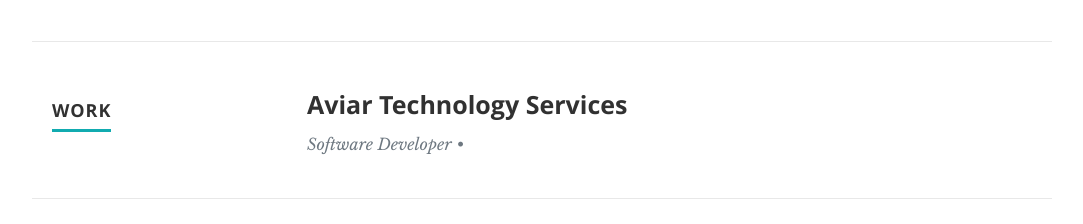
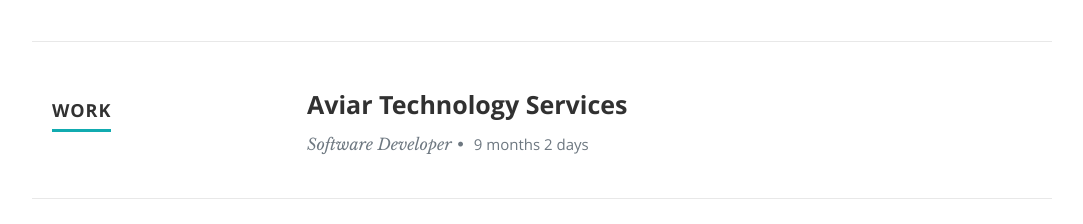
Before and after one commit to Dhinakaran1420/My-Resume, a React (Create React App) app: page / in a window 1280 px wide. Shown: the part 1443-1667 px from the top of the page, without its empty margins (98-1181 px from the left). Built offline with nearby package versions, Linux system fonts and the light colour scheme.

Commit message:
[PL]-first commit

```diff
--- a/src/components/Resume.js
+++ b/src/components/Resume.js
@@ -45,7 +45,8 @@ export default  class Resume extends Component {
                           <h3>{item.CompanyName}</h3>
                           <p className="info">
                           {item.specialization}
-                          <span>&bull;</span> <em className="date">{item.MonthOfLeaving} {item.YearOfLeaving}</em></p>
+                          <span>&bull;</span> <em className="date">{item.Experience}</em></p>
+                          {/* { console.log("expeience",Experience)} */}
                           {/* <p>
                           {item.Achievements}
                           </p> */}
--- a/src/resumeData.js
+++ b/src/resumeData.js
@@ -1,37 +1,36 @@
-import { useState } from "react";
+// Set the desired date
+const desiredDate = new Date("2022-09-28");
 
-// // Set the desired date
-// const desiredDate = new Date("2022-09-28");
+// Get the current date
+const currentDate = new Date();
 
-// // Get the current date
-// const currentDate = new Date();
+// Calculate the difference in milliseconds
+const diffInMilliseconds = Math.abs(currentDate - desiredDate);
 
-// // Calculate the difference in milliseconds
-// const diffInMilliseconds = Math.abs(currentDate - desiredDate);
+// Calculate the number of years, months, and days
+const years = Math.floor(diffInMilliseconds / (1000 * 60 * 60 * 24 * 365));
+const months = Math.floor(diffInMilliseconds / (1000 * 60 * 60 * 24 * 30));
+const days = Math.floor(diffInMilliseconds / (1000 * 60 * 60 * 24));
 
-// // Calculate the number of years, months, and days
-// const years = Math.floor(diffInMilliseconds / (1000 * 60 * 60 * 24 * 365));
-// const months = Math.floor(diffInMilliseconds / (1000 * 60 * 60 * 24 * 30));
-// const days = Math.floor(diffInMilliseconds / (1000 * 60 * 60 * 24));
+// Adjust the months and days based on the remaining duration
+const adjustedMonths = months % 12;
+const adjustedDays = days % 30;
 
-// // Adjust the months and days based on the remaining duration
-// const adjustedMonths = months % 12;
-// const adjustedDays = days % 30;
+// Format the experience string
+let experience = "";
+console.log("eppp" + experience)
 
-// // Format the experience string
-// let experience = "";
+if (years > 0) {
+  experience += years === 1 ? "1 year " : `${years} years `;
+}
 
-// if (years > 0) {
-//   experience += years === 1 ? "1 year " : `${years} years `;
-// }
+if (adjustedMonths > 0) {
+  experience += adjustedMonths === 1 ? "1 month " : `${adjustedMonths} months `;
+}
 
-// if (adjustedMonths > 0) {
-//   experience += adjustedMonths === 1 ? "1 month " : `${adjustedMonths} months `;
-// }
-
-// if (adjustedDays > 0) {
-//   experience += adjustedDays === 1 ? "1 day " : `${adjustedDays} days`;
-// }
+if (adjustedDays > 0) {
+  experience += adjustedDays === 1 ? "1 day " : `${adjustedDays} days`;
+}
 
 
 
@@ -77,8 +76,8 @@ const resumeData = {
     {
       CompanyName: "Aviar Technology Services",
       specialization: "Software Developer",
-      "Date of Joining": "28-Sep-2022",
-      Experience: "9 months",
+      DateofJoining: "28-Sep-2022",
+      Experience: experience,
     },
   ],
   skillsDescription: "Your skills here",
```
Also changed, not shown: public/logo.png (added).
